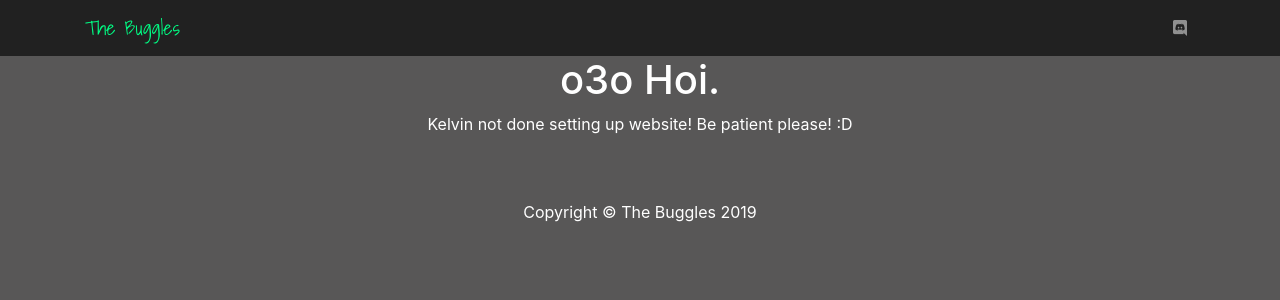
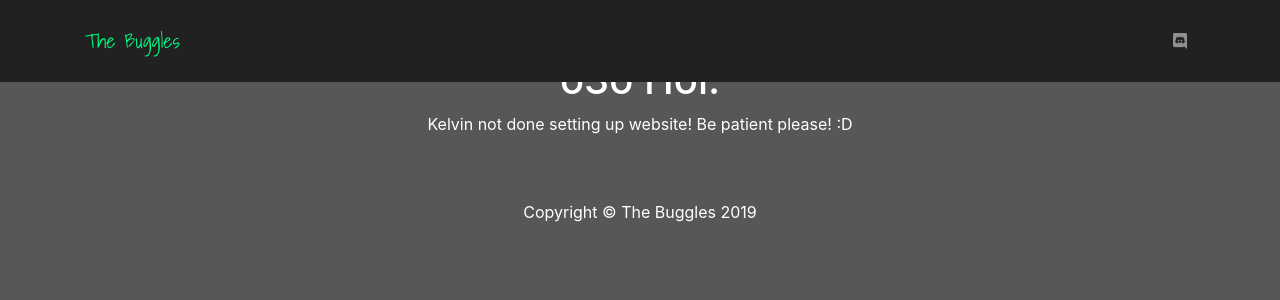
Before and after one commit to bugglespecies/bugglespecies.github.com, a Jekyll site: the page built from index.md, in a window 1280 px wide. Shown: the top 300 px of the page. Built offline with Jekyll 4.4.1, drawn with Linux system fonts in a browser that asks for light colours; nearby versions of some CDN libraries.

Commit message:
Update buggles.core.css

```diff
--- a/css/buggles.core.css
+++ b/css/buggles.core.css
@@ -12,6 +12,8 @@
 	--image-header: #212121;
 }
 
+.fa,.fas,.far,.fab { padding-top: 15px; padding-bottom: 15px; line-height: 20px; }
+
 .navbar-brand { font-family: 'Shadows Into Light' !important; }
 
 a, a:visited { color: var(--primary-normal); }
```
